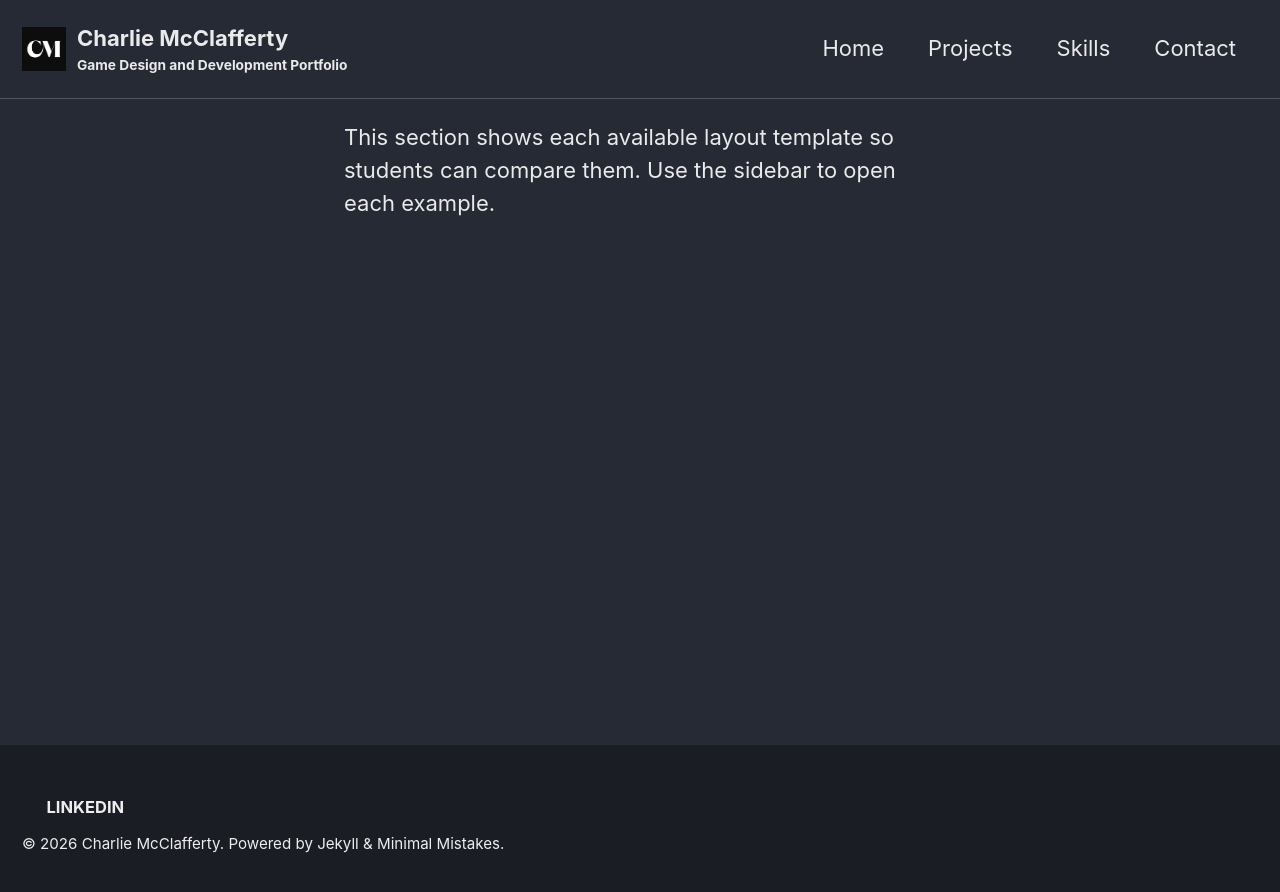
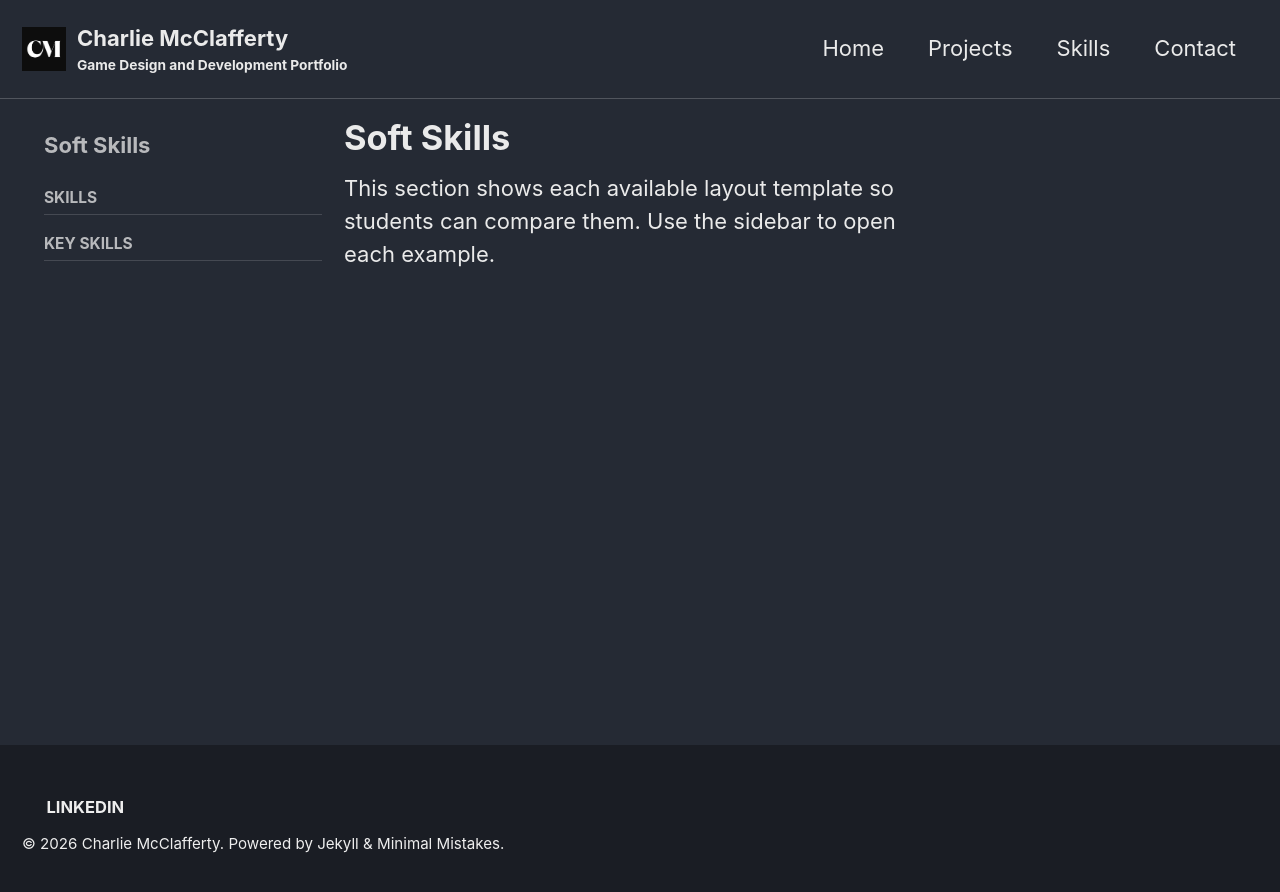
Before and after one commit to cmcclafferty/cmcclafferty.github.io, a Jekyll site: the page built from _pages/softskills.md, in a window 1280 px wide. Shown: the top 892 px of the page. Built offline with Jekyll 4.4.1, drawn with Linux system fonts in a browser that asks for light colours; our own code applies the rules of GitHub Pages for plain Markdown files; part of the change alters nothing that is shown.

Commit message:
Fix formatting of skills section in softskills.md

```diff
--- a/_pages/softskills.md
+++ b/_pages/softskills.md
@@ -7,7 +7,7 @@ sidebar:
   nav:
     - softskills
 
-Skills
+Skills:
   - name: "Communication"
     text: "I know how to inform and update my progress in tasks, which allows me to work well in a team."
   - name: "Time Management"
```
